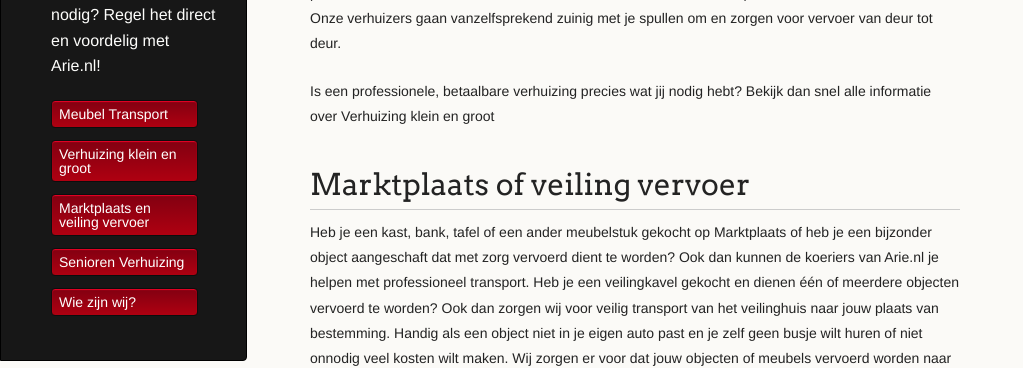
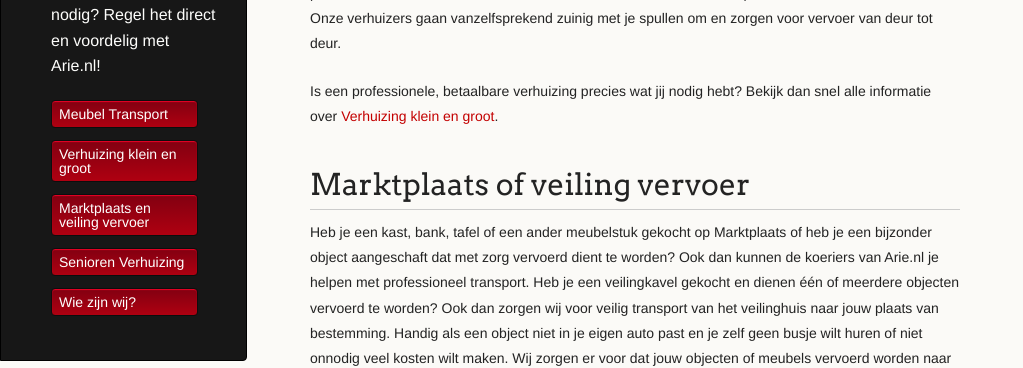
Before and after one commit to amsdfw/arie.nl, a Jekyll site: the page built from index.md, in a window 1280 px wide and 900 px high, scrolled down 668 px. Shown: the part 177-545 px from the top of the window, without its empty margins (0-1023 px from the left). Built offline with Jekyll 4.4.1, drawn with Linux system fonts in a browser that asks for light colours; our own code applies the rules of GitHub Pages for plain Markdown files; part of the change alters nothing that is shown.

```diff
--- a/index.md
+++ b/index.md
@@ -29,7 +29,8 @@ zoals verhuisdekens, steekkarren, spanbanden en andere attributen. Onze verhuize
 vanzelfsprekend zuinig met je spullen om en zorgen voor vervoer van deur tot deur.
 
 Is een professionele, betaalbare verhuizing precies wat jij nodig hebt? Bekijk dan snel alle
-informatie over Verhuizing klein en groot
+informatie over
+[Verhuizing klein en groot](./verhuizing-klein-en-groot.html).
 
 # Marktplaats of veiling vervoer
 
```
